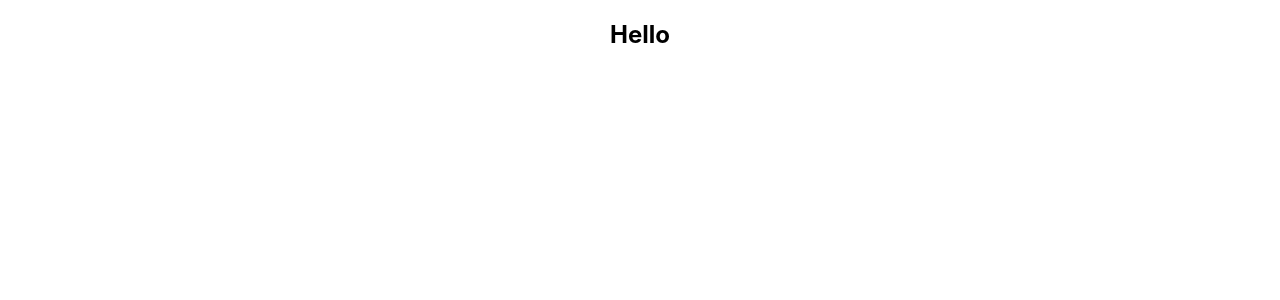
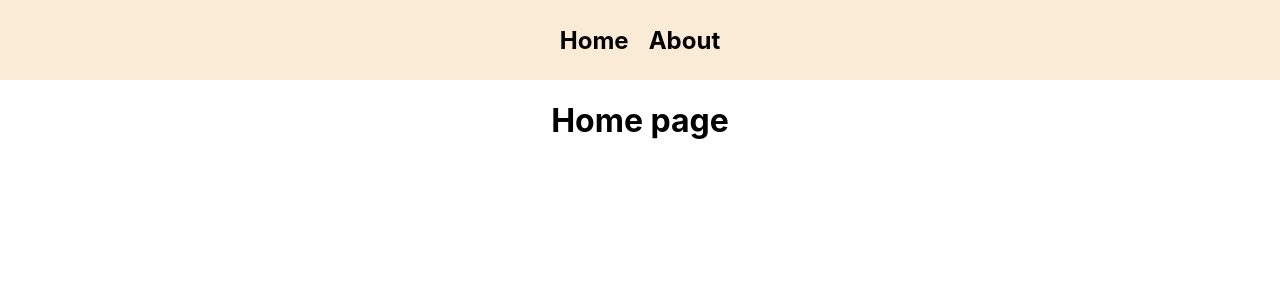
Before and after one commit to abdur-rehman-ali/React-router-dom, a React (Create React App) app: page / in a window 1280 px wide. Shown: the top 300 px of the page. Built offline with nearby package versions, Linux system fonts and the light colour scheme.

Commit message:
Basic navigation using routes,route and link component

```diff
--- a/package.json
+++ b/package.json
@@ -8,6 +8,7 @@
     "@testing-library/user-event": "^13.5.0",
     "react": "^18.2.0",
     "react-dom": "^18.2.0",
+    "react-router-dom": "^6.4.0",
     "react-scripts": "5.0.1",
     "web-vitals": "^2.1.4"
   },
--- a/src/App.js
+++ b/src/App.js
@@ -1,9 +1,11 @@
 import './App.css';
+import { Navigation } from './shared/Navigation';
+
 
 function App() {
   return (
     <div className='App'>
-      <h2>Hello</h2>
+      <Navigation/>
     </div>
   )
 }
--- /dev/null
+++ b/src/components/shared/About.js
@@ -0,0 +1,10 @@
+import React from 'react'
+
+export const About = () => {
+  return (
+    <div>
+      <h1>About Us</h1>
+      <p>Lorem ipsum dolor sit amet consectetur adipisicing elit. Veritatis enim, obcaecati accusantium quas autem, omnis labore nulla distinctio repudiandae dicta ex doloremque dolores numquam consequuntur amet, aliquid fugit! Nesciunt nisi magnam quod distinctio dicta! Repellat, laudantium deleniti iusto labore blanditiis qui, pariatur fugiat obcaecati beatae, quaerat dolor debitis aspernatur recusandae!</p>
+    </div>
+  )
+}
--- /dev/null
+++ b/src/components/shared/Home.js
@@ -0,0 +1,9 @@
+import React from 'react'
+
+export const Home = () => {
+  return (
+    <div>
+      <h1>Home page</h1>
+    </div>
+  )
+}
--- a/src/index.js
+++ b/src/index.js
@@ -3,11 +3,14 @@ import ReactDOM from 'react-dom/client';
 import './index.css';
 import App from './App';
 import reportWebVitals from './reportWebVitals';
+import { BrowserRouter } from "react-router-dom";
 
 const root = ReactDOM.createRoot(document.getElementById('root'));
 root.render(
   <React.StrictMode>
-    <App />
+    <BrowserRouter>
+      <App />
+    </BrowserRouter>
   </React.StrictMode>
 );
 
--- /dev/null
+++ b/src/shared/AppRoutes.js
@@ -0,0 +1,14 @@
+import React from 'react'
+import { Routes, Route } from 'react-router-dom'
+import { About } from '../components/shared/About'
+import { Home } from '../components/shared/Home'
+
+
+export const AppRoutes = () => {
+  return (
+    <Routes>
+      <Route path='/' element={<Home/>}/>
+      <Route path='/about' element={<About/>}/>
+    </Routes>
+  )
+}
--- /dev/null
+++ b/src/shared/Navigation.css
@@ -0,0 +1,15 @@
+nav{
+  width: 100%;
+  height: 10vh;
+  background-color: antiquewhite;
+  display: flex;
+  justify-content: center;
+  align-items: center;
+}
+nav a{
+  padding: 10px;
+  text-decoration: none;
+  font-weight: bold;
+  color: black;
+  font-size: 24px;
+}
--- /dev/null
+++ b/src/shared/Navigation.js
@@ -0,0 +1,16 @@
+import React from 'react'
+import { Link } from 'react-router-dom'
+import { AppRoutes } from './AppRoutes'
+import './Navigation.css'
+
+export const Navigation = () => {
+  return (
+    <>
+    <nav>
+      <Link to='/'>Home</Link>
+      <Link to='/about'>About</Link>
+    </nav>
+    <AppRoutes/>
+    </>
+  )
+}
```
Also changed, not shown: 1 other file (tests, documents, lock files or other folders).
